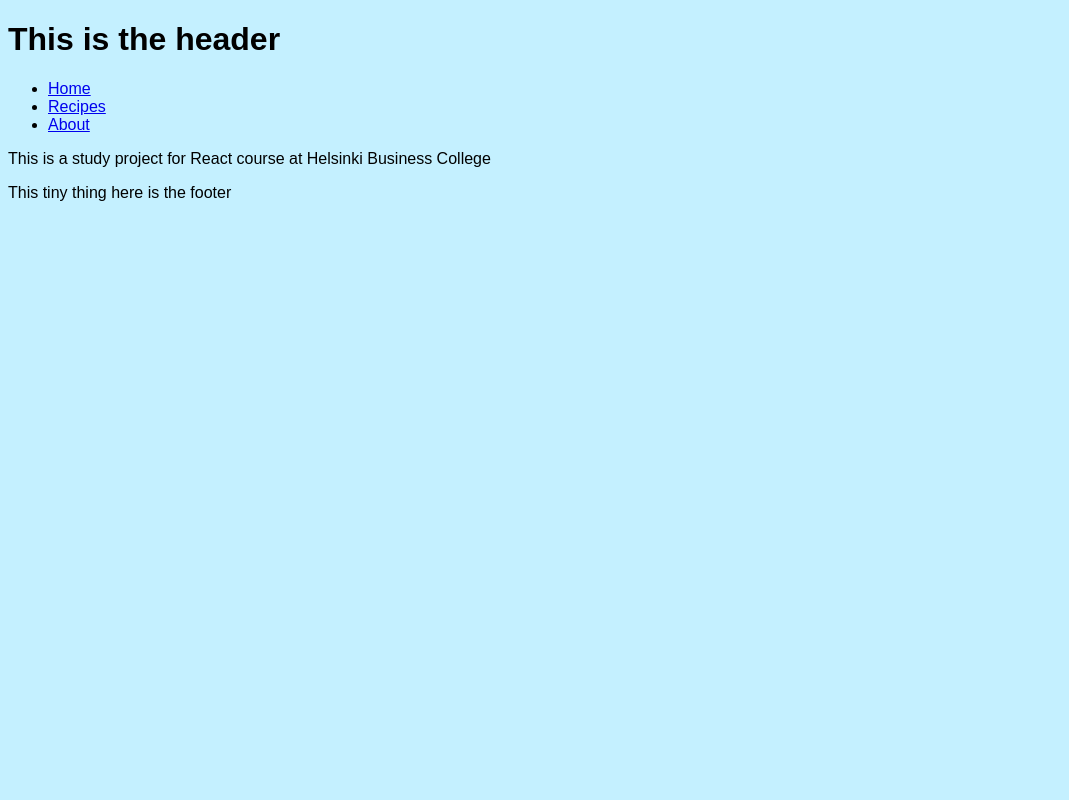
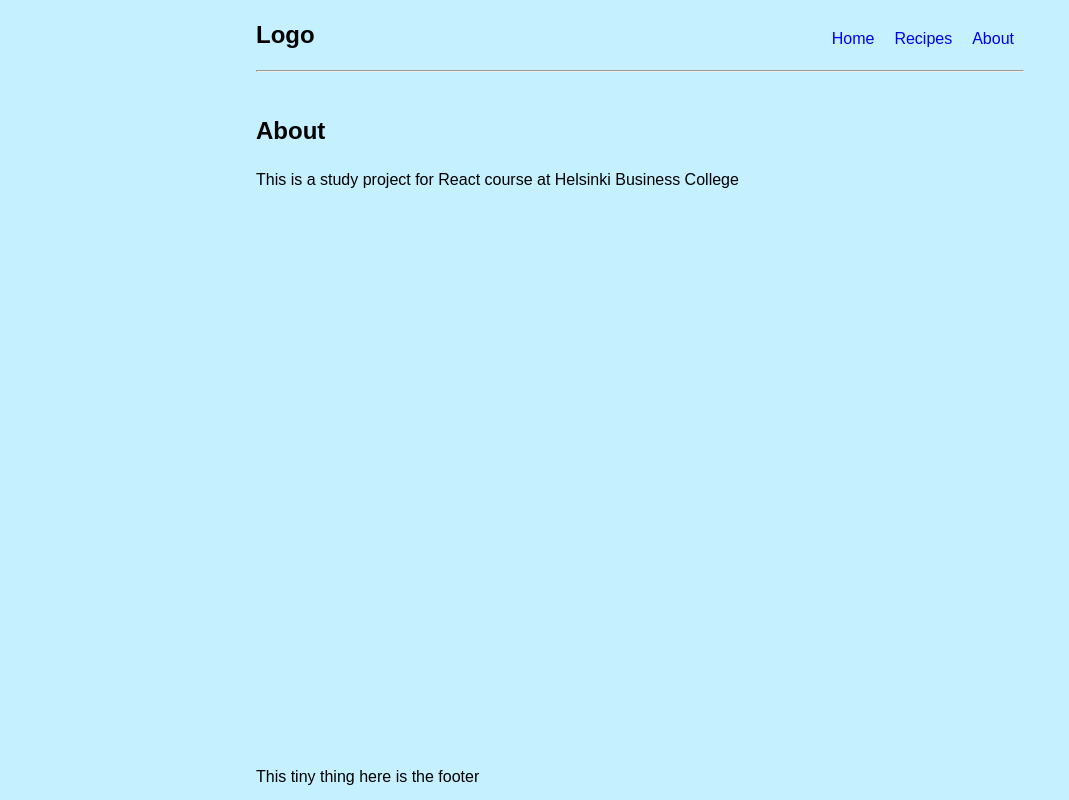
Before and after one commit to AkselinKoodit/Recipes, a React (Create React App) app: page /about in a window 1280 px wide. Shown: the whole page, without its empty margins (0-1069 px from the left). Built offline with nearby package versions, Linux system fonts and the light colour scheme.

Commit message:
basic styling done

```diff
--- a/public/index.html
+++ b/public/index.html
@@ -10,6 +10,7 @@
       content="Web site created using create-react-app"/>
     <link rel="apple-touch-icon" href="%PUBLIC_URL%/logo192.png" />
     <link rel="manifest" href="%PUBLIC_URL%/manifest.json" />
+    <link href="https://fonts.googleapis.com/css2?family=Monoton&family=Roboto+Slab&display=swap" rel="stylesheet">
 
     <title>Recipes application</title>
   </head>
--- a/src/App.css
+++ b/src/App.css
@@ -1,4 +1,29 @@
+* {
+  margin: 0;
+  box-sizing: border-box;
+}
 body {
   font-family: Arial, Helvetica, sans-serif;
   background-color: rgb(196, 240, 255);
+  margin-top: 1rem;
+  margin-left: 20vw;
+  margin-right: 20vw;
+  line-height: 1.6;
 }
+.header {
+  display: flex;
+  justify-content: space-between;
+}
+
+nav ul {
+  list-style-type: none;
+}
+a:link {
+  text-decoration: none;
+}
+nav li {
+  display: inline-block;
+}
+.main {
+  margin-top: 5vh;
+}
--- a/src/App.js
+++ b/src/App.js
@@ -3,12 +3,19 @@ import Header from "./components/Header";
 import Footer from "./components/Footer";
 import RouterMain from "./components/RouterMain";
 import { BrowserRouter as Router } from "react-router-dom";
+import Nav from "./components/Nav";
 
 const App = () => {
   return (
     <Router>
-      <Header />
-      <RouterMain />
+      <div className="header">
+        <Header />
+        <Nav />
+      </div>
+      <hr></hr>
+      <div className="main">
+        <RouterMain />
+      </div>
       <Footer />
     </Router>
   );
--- a/src/components/About.js
+++ b/src/components/About.js
@@ -0,0 +1,14 @@
+import React from "react";
+
+const About = () => {
+  return (
+    <div>
+      <h2>About</h2>
+      <p>
+        This is a study project for React course at Helsinki Business College
+      </p>
+    </div>
+  );
+};
+
+export default About;
--- a/src/components/Footer.js
+++ b/src/components/Footer.js
@@ -1,8 +1,9 @@
 import React from "react";
+import "./components.css";
 
 const Footer = () => {
   return (
-    <div>
+    <div className="footer">
       <p>This tiny thing here is the footer</p>
     </div>
   );
--- a/src/components/Header.js
+++ b/src/components/Header.js
@@ -3,7 +3,7 @@ import React from "react";
 const Header = () => {
   return (
     <div>
-      <h1>This is the header</h1>
+      <h2>Logo</h2>
     </div>
   );
 };
--- a/src/components/Main.js
+++ b/src/components/Main.js
@@ -3,7 +3,12 @@ import React from "react";
 const Main = () => {
   return (
     <div>
-      <h2>Welcome to Akselis' e-cookbook :P</h2>
+      <h2>Main page</h2>
+      <div>
+        Welcome to my recipes page! Here I'll use an api call to bring you the
+        finest, most delicious dishes to you and by using React library (and
+        css) I'll make this a thing of beauty :)
+      </div>
     </div>
   );
 };
--- a/src/components/Nav.js
+++ b/src/components/Nav.js
@@ -1,7 +1,8 @@
 import { Link } from "react-router-dom";
+import "./components.css";
 const Nav = () => {
   return (
-    <div>
+    <nav>
       <ul>
         <li>
           <Link to="/">Home</Link>
@@ -13,7 +14,7 @@ const Nav = () => {
           <Link to="/about">About</Link>
         </li>
       </ul>
-    </div>
+    </nav>
   );
 };
 
--- a/src/components/Recipes.js
+++ b/src/components/Recipes.js
@@ -0,0 +1,12 @@
+import React from "react";
+
+const Recipes = () => {
+  return (
+    <div>
+      <h2>Recipes</h2>
+      <p>Recipes will be displayed here</p>
+    </div>
+  );
+};
+
+export default Recipes;
--- a/src/components/RouterMain.js
+++ b/src/components/RouterMain.js
@@ -1,7 +1,8 @@
 import React from "react";
 import { Switch, Route } from "react-router-dom";
 import Main from "./Main";
-import Nav from "./Nav";
+import About from "./About";
+import Recipes from "./Recipes";
 
 const Home = () => {
   return (
@@ -10,31 +11,29 @@ const Home = () => {
     </div>
   );
 };
-const Recipes = () => {
+
+const Info = () => {
   return (
     <div>
-      <h1>Recipes will be here</h1>
+      <About />
     </div>
   );
 };
-const About = () => {
+const Content = () => {
   return (
     <div>
-      <p>
-        This is a study project for React course at Helsinki Business College
-      </p>
+      <Recipes />
     </div>
   );
 };
 
 const RouterMain = () => {
   return (
-    <div>
-      <Nav />
+    <div className="content">
       <Switch>
         <Route path="/" exact component={Home} />
-        <Route path="/recipes" component={Recipes} />
-        <Route path="/about" component={About} />
+        <Route path="/recipes" component={Content} />
+        <Route path="/about" component={Info} />
       </Switch>
     </div>
   );
--- /dev/null
+++ b/src/components/components.css
@@ -0,0 +1,25 @@
+/****logo styling*********/
+
+nav ul {
+  list-style-type: none;
+}
+a:link {
+  text-decoration: none;
+}
+nav li {
+  display: inline-block;
+  margin: 10px;
+}
+/**********content*********/
+
+h2 {
+  margin-bottom: 1rem;
+}
+.content {
+}
+
+/***Footer styling****/
+.footer {
+  position: absolute;
+  bottom: 10px;
+}
```
